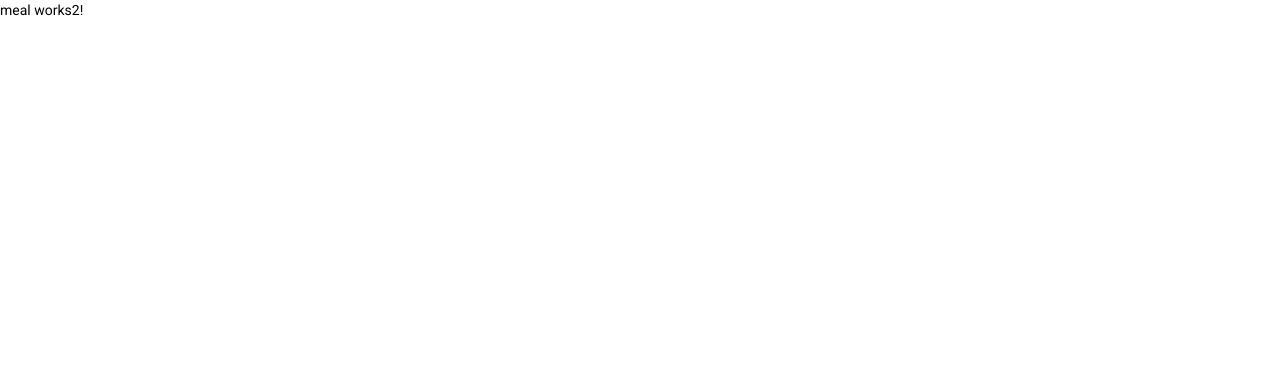
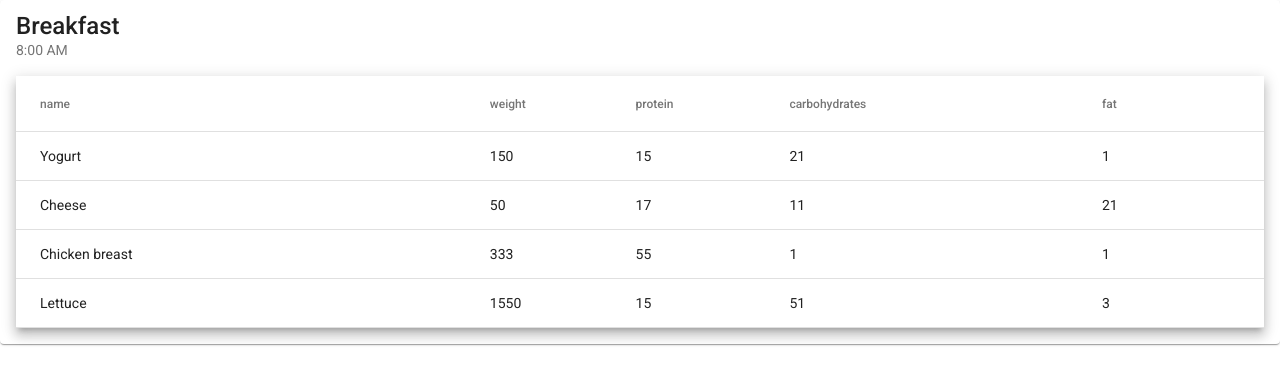
Before and after one commit to vanshianec/nutrition-assistant-fe, an Angular app: page / in a window 1280 px wide. Shown: the top 384 px of the page. Built offline with nearby package versions, Linux system fonts and the light colour scheme.

Commit message:
[NA-4] Add food table in the meal component

```diff
--- /dev/null
+++ b/src/app/core/meal/content/food-table/food-table.component.css
@@ -0,0 +1,47 @@
+table {
+  width: 100%;
+}
+
+tr.example-detail-row {
+  height: 0;
+}
+
+tr.example-element-row:not(.example-expanded-row):hover {
+  background: whitesmoke;
+}
+
+tr.example-element-row:not(.example-expanded-row):active {
+  background: #efefef;
+}
+
+.example-element-row td {
+  border-bottom-width: 0;
+}
+
+.example-element-detail {
+  overflow: hidden;
+  display: flex;
+}
+
+.example-element-diagram {
+  min-width: 80px;
+  border: 2px solid black;
+  padding: 8px;
+  font-weight: lighter;
+  margin: 8px 0;
+  height: 104px;
+}
+
+.example-element-symbol {
+  font-weight: bold;
+  font-size: 40px;
+  line-height: normal;
+}
+
+.example-element-description {
+  padding: 16px;
+}
+
+.example-element-description-attribution {
+  opacity: 0.5;
+}
--- /dev/null
+++ b/src/app/core/meal/content/food-table/food-table.component.html
@@ -0,0 +1,34 @@
+<table mat-table
+       [dataSource]="dataSource" multiTemplateDataRows
+       class="mat-elevation-z8">
+  <ng-container matColumnDef="{{column}}" *ngFor="let column of columnsToDisplay">
+    <th mat-header-cell *matHeaderCellDef> {{column}} </th>
+    <td mat-cell *matCellDef="let element"> {{element[column]}} </td>
+  </ng-container>
+
+  <!-- Expanded Content Column - The detail row is made up of this one column that spans across all columns -->
+  <ng-container matColumnDef="expandedDetail">
+    <td mat-cell *matCellDef="let element" [attr.colspan]="columnsToDisplay.length">
+      <div class="example-element-detail"
+           [@detailExpand]="element == expandedElement ? 'expanded' : 'collapsed'">
+        <div class="example-element-diagram">
+          <div class="example-element-symbol"> {{element.symbol}} </div>
+          <div class="example-element-name"> {{element.name}} </div>
+          <div class="example-element-weight"> {{element.weight}} </div>
+        </div>
+        <div class="example-element-description">
+          {{element.description}}
+          <span class="example-element-description-attribution"> -- Wikipedia </span>
+        </div>
+      </div>
+    </td>
+  </ng-container>
+
+  <tr mat-header-row *matHeaderRowDef="columnsToDisplay"></tr>
+  <tr mat-row *matRowDef="let element; columns: columnsToDisplay;"
+      class="example-element-row"
+      [class.example-expanded-row]="expandedElement === element"
+      (click)="expandedElement = expandedElement === element ? null : element">
+  </tr>
+  <tr mat-row *matRowDef="let row; columns: ['expandedDetail']" class="example-detail-row"></tr>
+</table>
--- /dev/null
+++ b/src/app/core/meal/content/food-table/food-table.component.ts
@@ -0,0 +1,72 @@
+import {Component} from '@angular/core';
+import {animate, state, style, transition, trigger} from '@angular/animations';
+
+/**
+ * @title Table with expandable rows
+ */
+@Component({
+  selector: 'nu-food-table',
+  templateUrl: 'food-table.component.html',
+  styleUrls: ['food-table.component.css'],
+  animations: [
+    trigger('detailExpand', [
+      state('collapsed', style({height: '0px', minHeight: '0'})),
+      state('expanded', style({height: '*'})),
+      transition('expanded <=> collapsed', animate('225ms cubic-bezier(0.4, 0.0, 0.2, 1)')),
+    ]),
+  ],
+})
+export class FoodTableComponent {
+  dataSource = ELEMENT_DATA;
+  columnsToDisplay = ['name', 'weight', 'protein', 'carbohydrates', 'fat'];
+  expandedElement: FoodElement | undefined;
+}
+
+export interface FoodElement {
+  name: string;
+  weight: number;
+  protein: number;
+  carbohydrates: number;
+  fat: number;
+  symbol: string;
+  description: string;
+}
+
+const ELEMENT_DATA: FoodElement[] = [
+  {
+    name: 'Yogurt',
+    weight: 150,
+    protein: 15,
+    carbohydrates: 21,
+    fat: 1,
+    symbol: 'Y',
+    description: `Some description for yogurt`,
+  },
+  {
+    name: 'Cheese',
+    weight: 50,
+    protein: 17,
+    carbohydrates: 11,
+    fat: 21,
+    symbol: 'C',
+    description: `Some description for cheese`,
+  },
+  {
+    name: 'Chicken breast',
+    weight: 333,
+    protein: 55,
+    carbohydrates: 1,
+    fat: 1,
+    symbol: 'C',
+    description: `Some description for chicken breast`,
+  },
+  {
+    name: 'Lettuce',
+    weight: 1550,
+    protein: 15,
+    carbohydrates: 51,
+    fat: 3,
+    symbol: 'L',
+    description: `Some description for lettuce`,
+  },
+];
--- a/src/app/core/meal/meal.component.html
+++ b/src/app/core/meal/meal.component.html
@@ -1 +1,7 @@
-<p>meal works2!</p>
+<mat-card class="example-card">
+  <mat-card-title>Breakfast</mat-card-title>
+  <mat-card-subtitle>8:00 AM</mat-card-subtitle>
+  <mat-card-content>
+    <nu-food-table></nu-food-table>
+  </mat-card-content>
+</mat-card>
```
Also changed, not shown: src/app/app.module.ts (+10 -2 lines), 1 other file (tests, documents, lock files or other folders).
